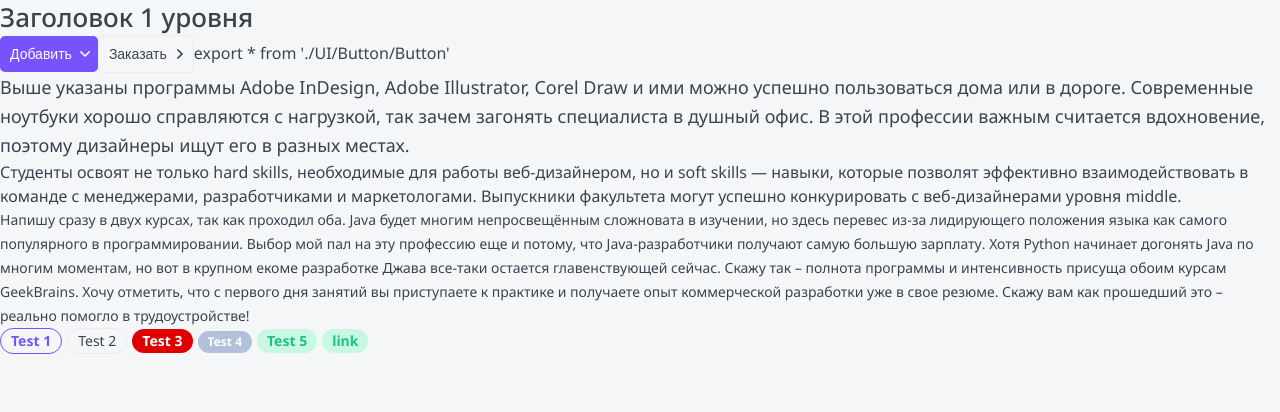
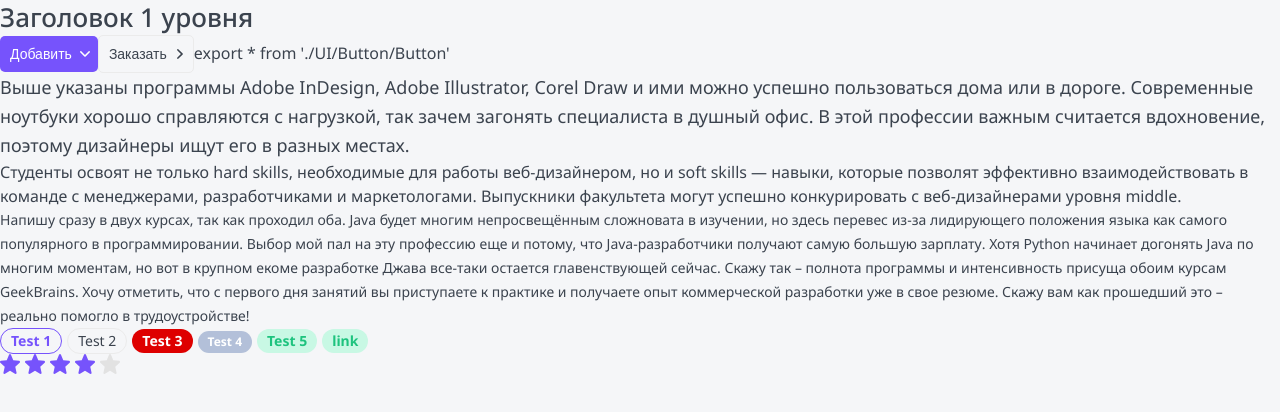
Before and after one commit to darchievboris/top-next-app, a Next.js app: page / in a window 1280 px wide. Shown: the top 412 px of the page. Built offline with nearby package versions, Linux system fonts and the light colour scheme.

Commit message:
added UI rating component and features to work with tap and space keybord

```diff
--- /dev/null
+++ b/components/UI/Rating/Rating.module.css
@@ -0,0 +1,9 @@
+.editable {
+	cursor: pointer;
+}
+.star svg {
+	margin-right: 5px;
+}
+.filled svg {
+	fill: var(--primary);
+}
--- /dev/null
+++ b/components/UI/Rating/Rating.tsx
@@ -0,0 +1,60 @@
+import { JSX, useEffect, useState, KeyboardEvent } from 'react';
+import { RatingProps } from './Rating.props';
+import styles from './Rating.module.css';
+import cn from 'classnames';
+import StartIcon from './Star.svg';
+export const Rating = ({
+	isEditable = false,
+	rating,
+	setRating,
+	...props
+}: RatingProps): JSX.Element => {
+	const [arrayRating, setArrayRating] = useState(new Array(5).fill(<></>));
+	const constructRating = (currentRating: number) => {
+		function changeDisplay(i: number) {
+			if (!isEditable) return;
+			constructRating(i);
+		}
+		function handleClick(i: number) {
+			if (!isEditable || !setRating) return;
+			setRating(i);
+		}
+
+		function handleSpace(i: number, e: KeyboardEvent<SVGAElement>) {
+			if (e.code != 'Space' || !setRating) return;
+			setRating(i);
+		}
+
+		const updatedArray = arrayRating.map((r: JSX.Element, i: number) => {
+			return (
+				<span
+					className={cn(styles.star, {
+						[styles.filled]: i < currentRating,
+						[styles.editable]: isEditable
+					})}
+					onMouseEnter={() => changeDisplay(i + 1)}
+					onMouseLeave={() => changeDisplay(rating)}
+					onClick={() => handleClick(i + 1)}
+				>
+					<StartIcon
+						tabIndex={isEditable ? 0 : -1}
+						onKeyDown={(e: KeyboardEvent<SVGAElement>) => isEditable && handleSpace(i + 1, e)}
+					/>
+				</span>
+			);
+		});
+		setArrayRating(updatedArray);
+	};
+
+	useEffect(() => {
+		constructRating(rating);
+	}, [rating]);
+
+	return (
+		<div {...props}>
+			{arrayRating.map((r: JSX.Element, i: number) => (
+				<span key={i}>{r}</span>
+			))}
+		</div>
+	);
+};
--- a/components/index.tsx
+++ b/components/index.tsx
@@ -2,3 +2,4 @@
 export * from './UI/Button/Button'
 export * from './UI/P/P';
 export * from './UI/Tag/Tag';
+export * from './UI/Rating/Rating'
--- a/package.json
+++ b/package.json
@@ -29,6 +29,7 @@
 		"@typescript-eslint/parser": "^8.18.0",
 		"eslint": "^8.57.1",
 		"eslint-config-next": "^15.0.4",
+		"eslint-plugin-react-hooks": "^5.1.0",
 		"stylelint": "^16.11.0",
 		"stylelint-config-clean-order": "^6.1.0",
 		"stylelint-config-standard": "^36.0.1",
--- a/pages/index.tsx
+++ b/pages/index.tsx
@@ -1,7 +1,8 @@
-import { Button, Htag, P, Tag } from '@/components';
-import { JSX } from 'react';
+import { Button, Htag, P, Rating, Tag } from '@/components';
+import { JSX, useState } from 'react';
 
 export default function Home(): JSX.Element {
+	const [rating, setRating] = useState<number>(4)
 	return (
 		<div>
 			<Htag tag='h1'>Заголовок 1 уровня</Htag>
@@ -57,6 +58,8 @@
 			<Tag href='#' color='green' size='m'>
 				link
 			</Tag>
+			<Rating rating={rating} isEditable setRating={setRating}/>
+
 		</div>
 	);
 }
```
Also changed, not shown: components/UI/Rating/Rating.props.ts (added, +8 -0 lines), .eslintrc.json, components/UI/Rating/Star.svg (added), 1 other file (tests, documents, lock files or other folders).
